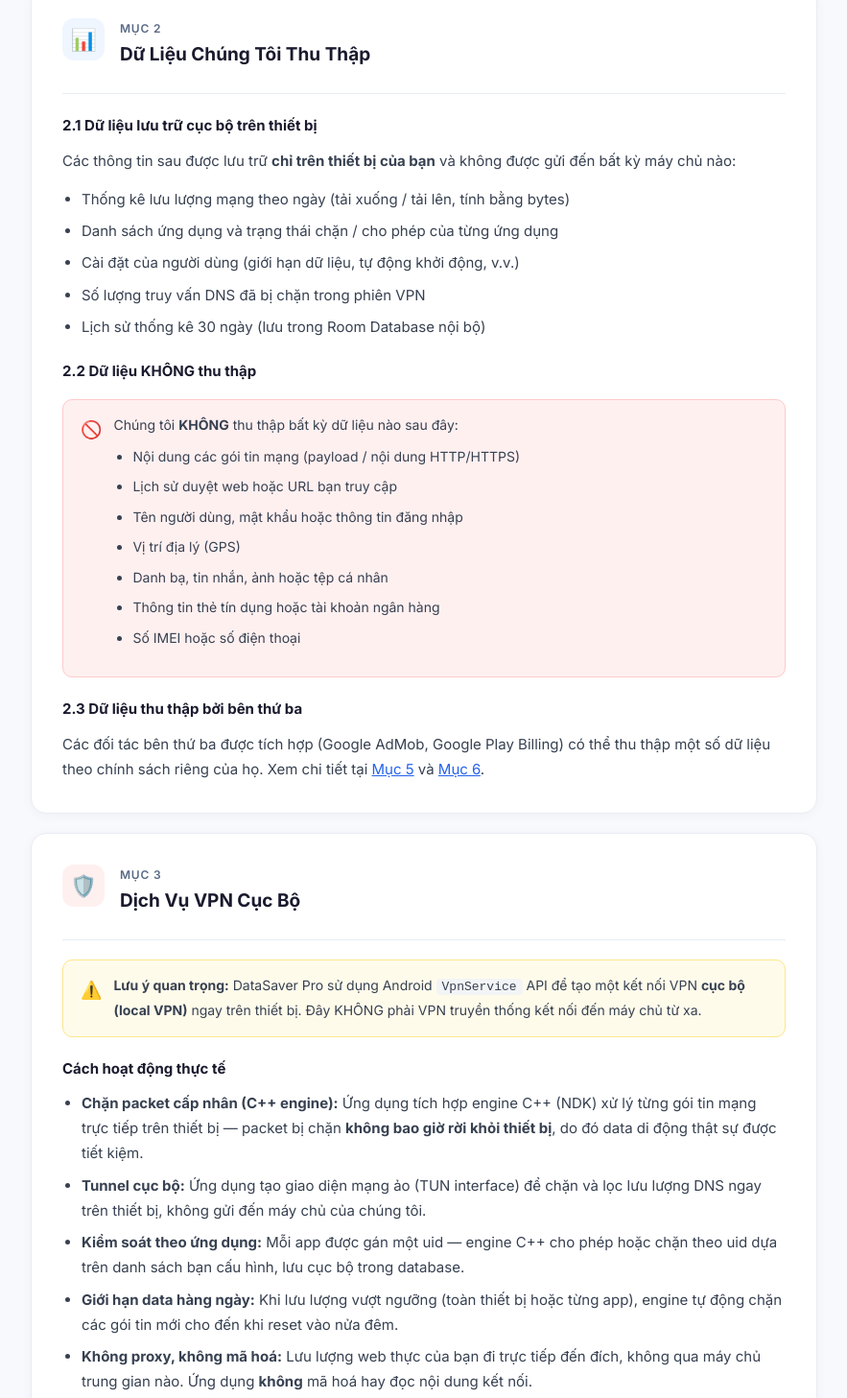
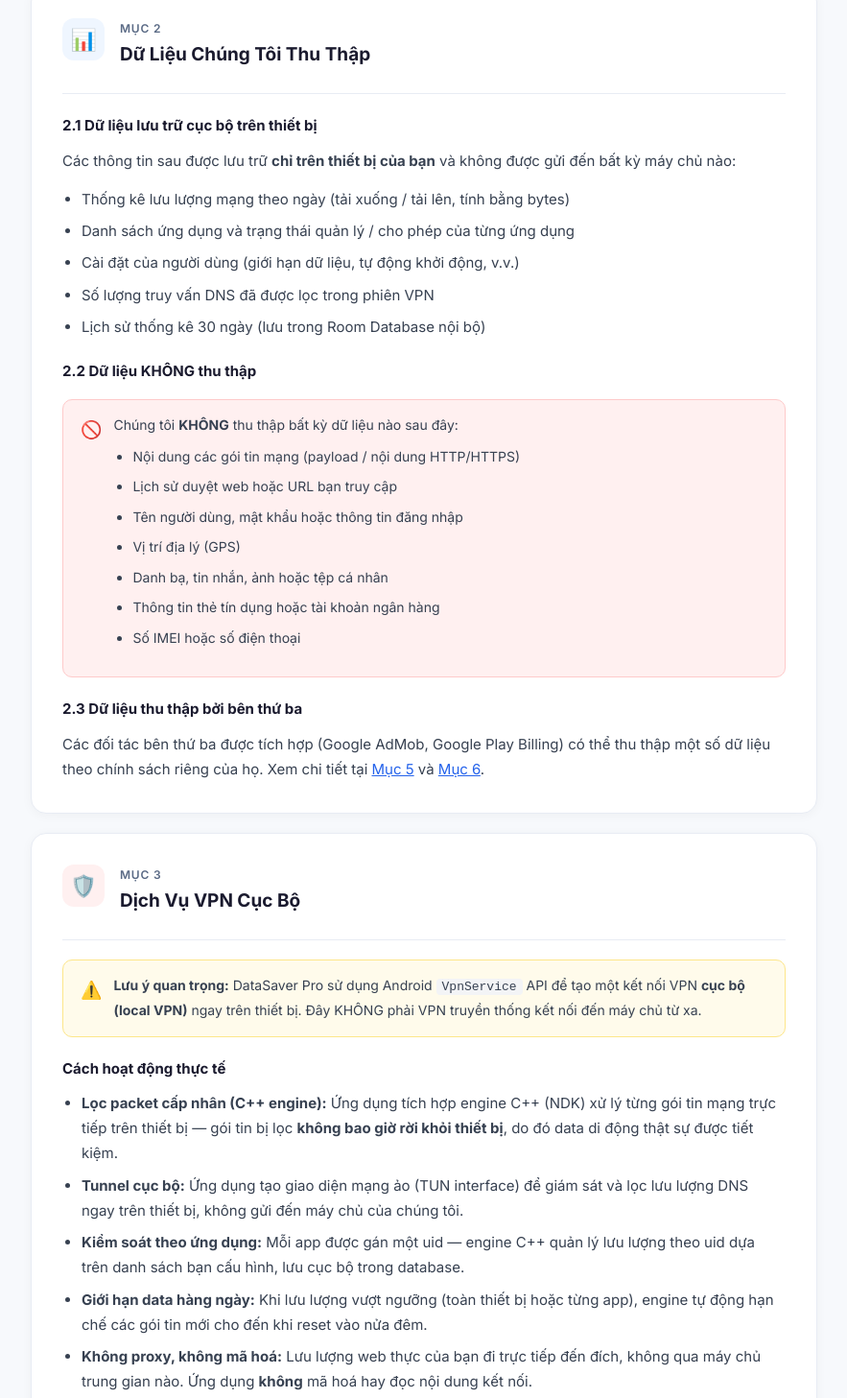
Before and after one commit to truongvanlongofficial/public-website-io, a plain HTML site: page datasavernew.html in a window 1280 px wide. Shown: the part 1221-2678 px from the top of the page at 96% size, without its empty margins (198-1081 px from the left). Drawn offline with Linux system fonts and the light colour scheme.

Commit message:
Update datasavernew.html

```diff
--- a/datasavernew.html
+++ b/datasavernew.html
@@ -151,9 +151,9 @@ code{font-size:13px;background:#F3F4F6;padding:1px 6px;border-radius:4px}
     <p>Các thông tin sau được lưu trữ <strong>chỉ trên thiết bị của bạn</strong> và không được gửi đến bất kỳ máy chủ nào:</p>
     <ul>
       <li>Thống kê lưu lượng mạng theo ngày (tải xuống / tải lên, tính bằng bytes)</li>
-      <li>Danh sách ứng dụng và trạng thái chặn / cho phép của từng ứng dụng</li>
+      <li>Danh sách ứng dụng và trạng thái quản lý / cho phép của từng ứng dụng</li>
       <li>Cài đặt của người dùng (giới hạn dữ liệu, tự động khởi động, v.v.)</li>
-      <li>Số lượng truy vấn DNS đã bị chặn trong phiên VPN</li>
+      <li>Số lượng truy vấn DNS đã được lọc trong phiên VPN</li>
       <li>Lịch sử thống kê 30 ngày (lưu trong Room Database nội bộ)</li>
     </ul>
     <h3>2.2 Dữ liệu KHÔNG thu thập</h3>
@@ -188,10 +188,10 @@ code{font-size:13px;background:#F3F4F6;padding:1px 6px;border-radius:4px}
     </div>
     <h3>Cách hoạt động thực tế</h3>
     <ul>
-      <li><strong>Chặn packet cấp nhân (C++ engine):</strong> Ứng dụng tích hợp engine C++ (NDK) xử lý từng gói tin mạng trực tiếp trên thiết bị — packet bị chặn <strong>không bao giờ rời khỏi thiết bị</strong>, do đó data di động thật sự được tiết kiệm.</li>
-      <li><strong>Tunnel cục bộ:</strong> Ứng dụng tạo giao diện mạng ảo (TUN interface) để chặn và lọc lưu lượng DNS ngay trên thiết bị, không gửi đến máy chủ của chúng tôi.</li>
-      <li><strong>Kiểm soát theo ứng dụng:</strong> Mỗi app được gán một uid — engine C++ cho phép hoặc chặn theo uid dựa trên danh sách bạn cấu hình, lưu cục bộ trong database.</li>
-      <li><strong>Giới hạn data hàng ngày:</strong> Khi lưu lượng vượt ngưỡng (toàn thiết bị hoặc từng app), engine tự động chặn các gói tin mới cho đến khi reset vào nửa đêm.</li>
+      <li><strong>Lọc packet cấp nhân (C++ engine):</strong> Ứng dụng tích hợp engine C++ (NDK) xử lý từng gói tin mạng trực tiếp trên thiết bị — gói tin bị lọc <strong>không bao giờ rời khỏi thiết bị</strong>, do đó data di động thật sự được tiết kiệm.</li>
+      <li><strong>Tunnel cục bộ:</strong> Ứng dụng tạo giao diện mạng ảo (TUN interface) để giám sát và lọc lưu lượng DNS ngay trên thiết bị, không gửi đến máy chủ của chúng tôi.</li>
+      <li><strong>Kiểm soát theo ứng dụng:</strong> Mỗi app được gán một uid — engine C++ quản lý lưu lượng theo uid dựa trên danh sách bạn cấu hình, lưu cục bộ trong database.</li>
+      <li><strong>Giới hạn data hàng ngày:</strong> Khi lưu lượng vượt ngưỡng (toàn thiết bị hoặc từng app), engine tự động hạn chế các gói tin mới cho đến khi reset vào nửa đêm.</li>
       <li><strong>Không proxy, không mã hoá:</strong> Lưu lượng web thực của bạn đi trực tiếp đến đích, không qua máy chủ trung gian nào. Ứng dụng <strong>không</strong> mã hoá hay đọc nội dung kết nối.</li>
     </ul>
     <div class="box green">
@@ -213,7 +213,7 @@ code{font-size:13px;background:#F3F4F6;padding:1px 6px;border-radius:4px}
       <tr><th>Quyền</th><th>Loại</th><th>Mục đích</th></tr>
       </thead>
       <tbody>
-        <tr><td><code>BIND_VPN_SERVICE</code></td><td><span class="bd bd-r">Bắt buộc</span></td><td>Tạo kết nối VPN cục bộ để lọc lưu lượng mạng và chặn DNS</td></tr>
+      <tr><td><code>BIND_VPN_SERVICE</code></td><td><span class="bd bd-r">Bắt buộc</span></td><td>Tạo kết nối VPN cục bộ để lọc và kiểm soát lưu lượng mạng trên thiết bị</td></tr>
       <tr><td><code>FOREGROUND_SERVICE</code></td><td><span class="bd bd-r">Bắt buộc</span></td><td>Duy trì VPN hoạt động ngầm khi màn hình tắt</td></tr>
       <tr><td><code>FOREGROUND_SERVICE_SPECIAL_USE</code></td><td><span class="bd bd-r">Bắt buộc</span></td><td>Phân loại foreground service theo yêu cầu Android 14+</td></tr>
       <tr><td><code>POST_NOTIFICATIONS</code></td><td><span class="bd bd-o">Tuỳ chọn</span></td><td>Hiển thị thông báo trạng thái VPN (Android 13+). Người dùng được hỏi khi mở app lần đầu</td></tr>
@@ -394,7 +394,7 @@ code{font-size:13px;background:#F3F4F6;padding:1px 6px;border-radius:4px}
     <p>Việc tiếp tục sử dụng ứng dụng sau khi thay đổi có nghĩa là bạn chấp nhận chính sách mới. Nếu không đồng ý, bạn có thể gỡ cài đặt ứng dụng.</p>
     <h3>Lịch sử thay đổi</h3>
     <ul>
-      <li><strong>15/06/2025</strong> – Cập nhật: làm rõ cơ chế chặn packet C++ thật sự tiết kiệm data; cập nhật bảng quyền (bỏ <code>QUERY_ALL_PACKAGES</code>, thêm <code>POST_NOTIFICATIONS</code>); cập nhật mô tả VPN service.</li>
+      <li><strong>15/06/2025</strong> – Cập nhật: làm rõ cơ chế lọc packet C++ thật sự tiết kiệm data; cập nhật bảng quyền (bỏ <code>QUERY_ALL_PACKAGES</code>, thêm <code>POST_NOTIFICATIONS</code>); cập nhật mô tả VPN service.</li>
       <li><strong>12/06/2025</strong> – Phiên bản đầu tiên. Bổ sung điều khoản AdMob, IAP và VPN cục bộ.</li>
     </ul>
   </div>
```
Lines whose indentation alone changed are shown as unchanged.
